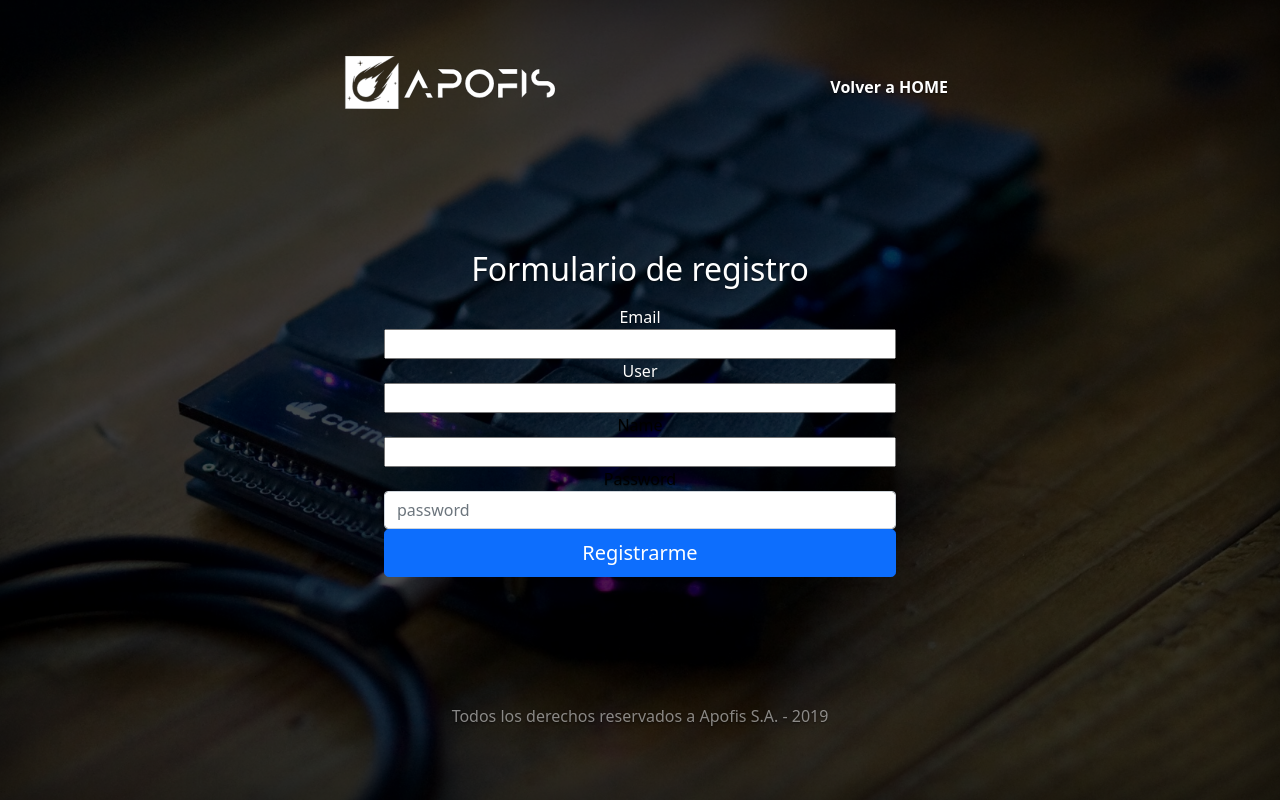
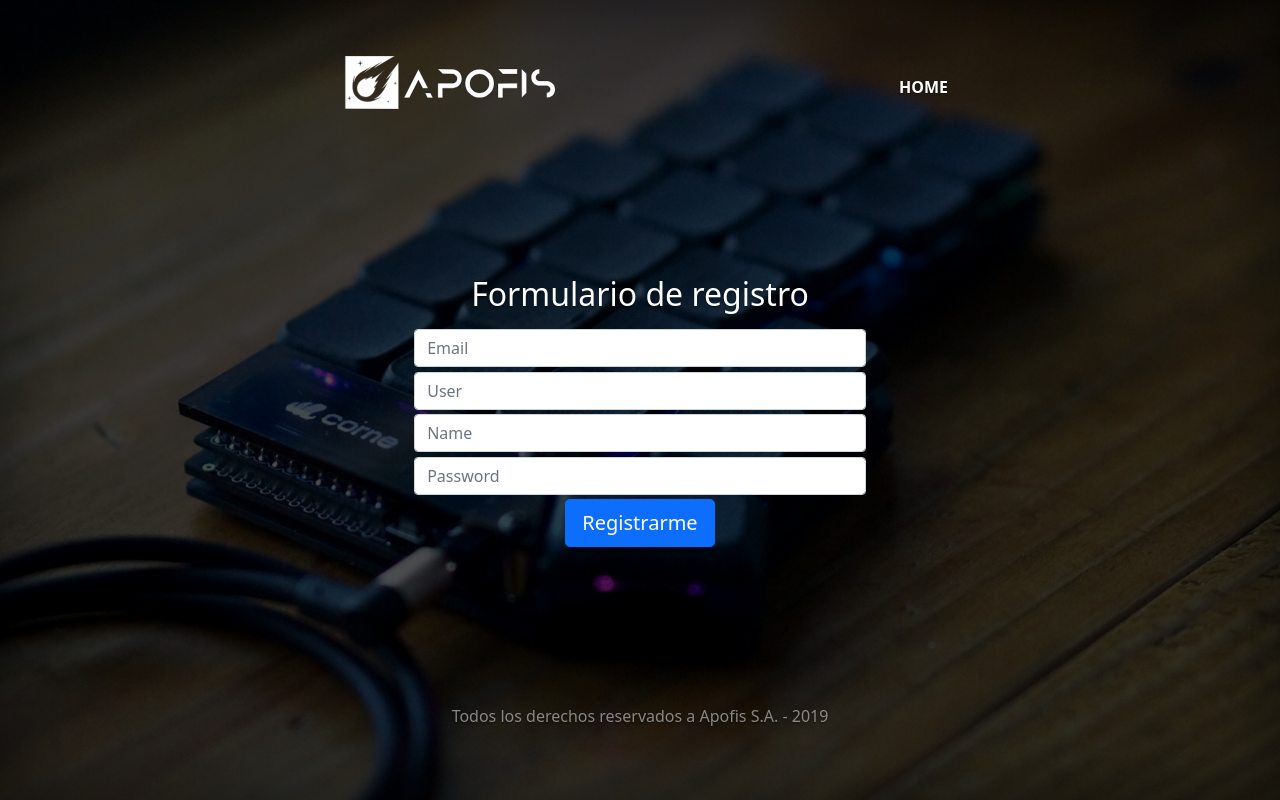
Before and after one commit to kuroi-dev/Proyecto-node, a Node server app: page /register in a window 1280 px wide. Run offline with Node 20, Linux system fonts and the light colour scheme; some libraries are stand-ins or nearby versions.

```diff
--- a/app.js
+++ b/app.js
@@ -76,9 +76,26 @@ app.post('/auth',async(req, res)=>{
     if(user && pass){
         connection.query('SELECT * FROM users_apofis WHERE user = ?',[user], async (error, result)=>{
             if(result.length == 0 || !(await bcryptjs.compare(pass, result[0].pass))){
-                res.send('no logeado');
+                res.render('',{
+                    alert: true,
+                    alertTitle: "ERROR",
+                    alertMenssage: "Usuario y/o password incorrectos! ",
+                    alertIcon: 'error',
+                    showConfirmButton: true,
+                    timer: false,
+                    ruta: ''
+                });
             }else{
-                res.send('logeado');
+                req.session.name = result[0].name
+                res.render('',{
+                    alert: true,
+                    alertTitle: "Conexion Exitosa",
+                    alertMenssage: "LOGIN CORRECTO!!!",
+                    alertIcon: 'success',
+                    showConfirmButton: false,
+                    timer: 1500,
+                    ruta: ''
+                });
             }
         })
     }
--- a/public/css/style.css
+++ b/public/css/style.css
@@ -69,13 +69,21 @@ body {
 
 #home-home p {
     padding: 2%;
+    height: 100%;
 }
+
+#home-home{
+    margin-top: 5%;
+}
+
 
 #login-home {
     justify-content: center;
     text-align: center;
     align-items: center;
 }
+
+
 
 #interlogin {
     width: 100%;
@@ -90,10 +98,10 @@ body {
 
 #interlogin2 {
     width: 70%;
-}f
+}
 
-#block {
-    max-width: none;
+#carouselExampleIndicators {
+    height: 50%;
 }
 
 #formulario {
@@ -117,6 +125,9 @@ body {
 }
 
 #espacio{
+    margin: 1%;
+}
+#espacio-btn{
     margin: 1%;
 }
 
@@ -153,9 +164,17 @@ body {
     padding: 5%;
 }
 
+body.swal2-height-auto{
+    height: none;
+}
 
+.swal2-shown {
+    height: none;
+}
 
-
+.swal2-height-auto{
+    height: none;
+}
 
 @media (max-width: 768px) {
     #cont-nav1{
@@ -179,4 +198,11 @@ body {
     #boton1{
         width: 100%;
     }
+    #interlogin2 {
+        width: 100%;
+    }
+    #espacio-btn{
+        width: 70%;
+        margin: auto;
+    }
 }
--- /dev/null
+++ b/views/login.ejs
@@ -0,0 +1 @@
+<h1>HOLAAAAAAAAAAAAAAAAAA</h1>
--- a/views/register.ejs
+++ b/views/register.ejs
@@ -29,34 +29,52 @@
                     </div>
                     <div  class="colum col-md-6">
                         <nav class="nav nav-masthead" id="cont-nav1">
-                            <a type="button" href="/" class="nav-link text-white mb-3 fw-small">Volver a HOME</a>
+                            <a type="button" href="/" class="nav-link text-white mb-3 fw-small">HOME</a>
                         </nav>
                     </div>
                 </div>
             </header>
 
-            <div id="register-home">
-                <div class="register-form">
-                    <h1 class="h2 mb-3 fw-small">Formulario de registro</h1>
-                    <form id="form" action="/register"  method="POST">
-
-                        <label for="email" id="intersBlock">Email</label>
-                        <input required type="text" name="email">
-
-                        <label for="user" id="intersBlock">User</label>
-                        <input required type="text" name="user">
-
-                        <label for="name" id="interBlock">Name</label>
-                        <input required type="text"  name="name">
-
-                        <label for="pass" id="interBlock">Password</label>
-                        <input required type="password" name="pass" class="form-control" id="floatingPassword" rows="4" placeholder="password">
-
-                        <button class="btn btn-lg btn-primary" type="submit" value="Save">Registrarme</button>
-                    </form>
+            <form class="form-horizontal" id="form" action="/register"  method="POST">
+                <div id="cantacto" style="padding: 5%;">
+                    <legend class="h2 mb-3 fw-small">Formulario de registro</legend>
+                    <div class="form-group" id="espacio">
+                        <span class="col-md-1 col-md-offset-2 text-center"><i class="fa fa-user bigicon"></i></span>
+                        <div>
+                            <input id="email" name="email" type="email" placeholder="Email" class="form-control" for="email" required>
                         </div>
                     </div>
+                    <div class="form-group" id="espacio">
+                        <span class="col-md-1 col-md-offset-2 text-center"><i class="fa fa-envelope-o bigicon"></i></span>
+                        <div >
+                            <input id="user" name="user" type="text" placeholder="User" class="form-control" for="user" required>
+                        </div>
+                    </div>
+                    <div class="form-group" id="espacio">
+                        <span class="col-md-1 col-md-offset-2 text-center"><i class="fa fa-envelope-o bigicon"></i></span>
+                        <div >
+                            <input id="name" name="name" type="text" placeholder="Name" class="form-control" for="name" required>
+                        </div>
+                    </div>
+                    <div class="form-group" id="espacio">
+                        <span class="col-md-1 col-md-offset-2 text-center"><i class="fa fa-envelope-o bigicon"></i></span>
+                        <div >
+                            <input id="pass" name="pass" type="password" placeholder="Password" class="form-control" for="pass" required>
+                        </div>
+                    </div>
+                    <div class="form-group" id="espacio">
+                        <div class="col-md-12 text-center">
+                            <button class="btn btn-lg btn-primary" type="submit" value="Save">Registrarme</button>
+                        </div>
+                    </div>
+                </div>
+            </form>
 
+
+            <footer class="mt-auto text-white-50">
+                <p>Todos los derechos reservados a Apofis S.A. - 2019</p>
+            </footer>
+        </div>
         <script src="//cdn.jsdelivr.net/npm/sweetalert2@11"></script>
 
         <% if(typeof alert != "undefined") { %>
@@ -67,19 +85,12 @@
                     icon:'<%= alertIcon %>',
                     showConfirmButton:<%= showConfirmButton %>,
                     timer:<%= timer %>,
+                    heightAuto:false
                 }).then(()=>{
                     window.location='/ <%= ruta %>'
                 })
             </script>
         <% } %>
-
-            <footer class="mt-auto text-white-50">
-                <p>Todos los derechos reservados a Apofis S.A. - 2019</p>
-            </footer>
     </div>
-    </div>
-
-
-
 </body>
 </html>
```
Also changed, not shown: views/index.ejs (+30 -21 lines). Lines whose indentation alone changed are shown as unchanged.
